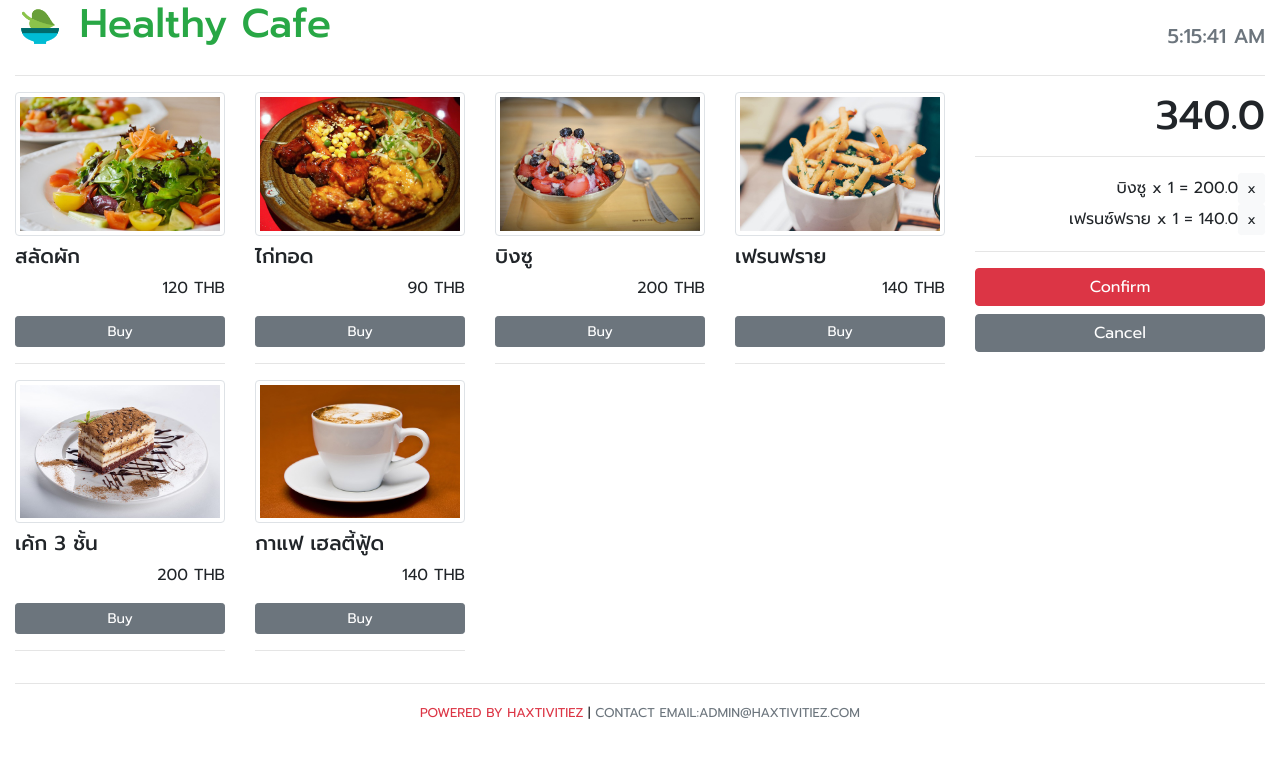
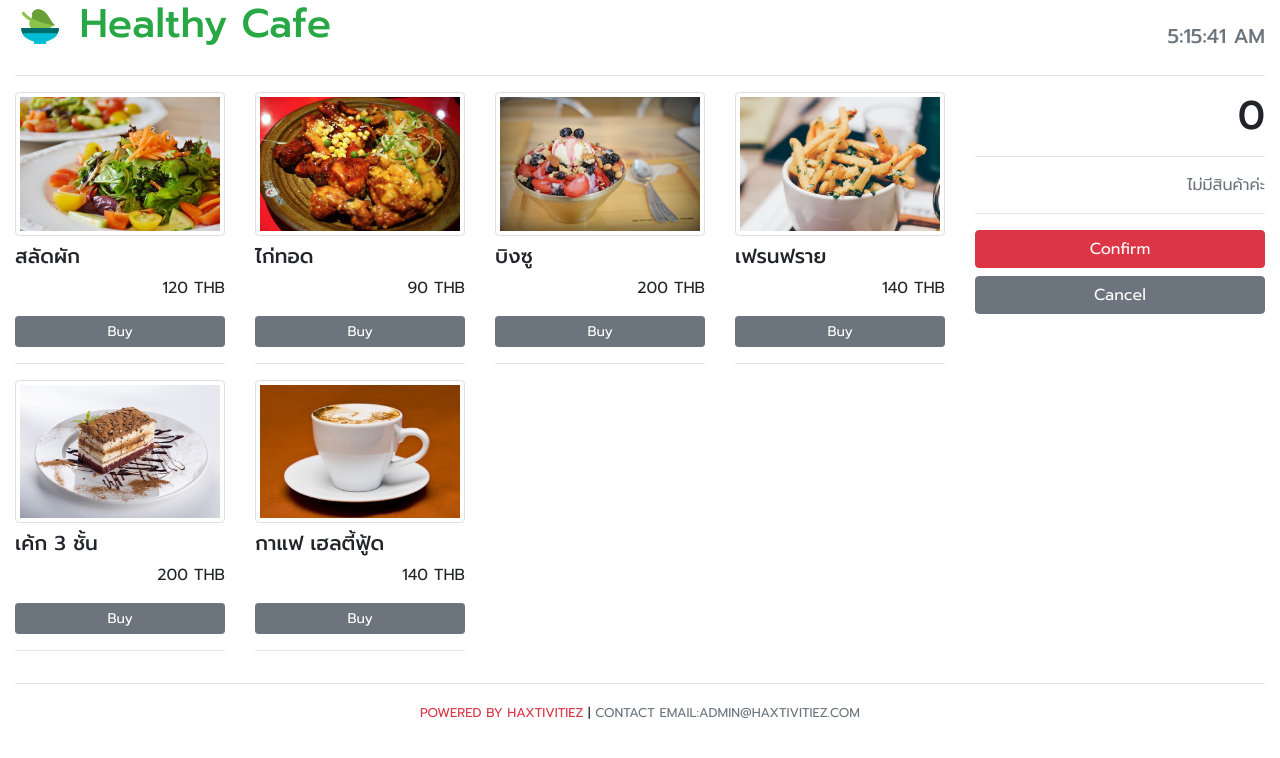
Before and after one commit to un4ckn0wl3z/react-ground-up, a React (Create React App) app in the folder clientuix/: page / in a window 1280 px wide. Shown: the top 758 px of the page. Built offline with nearby package versions, Linux system fonts and the light colour scheme; the HTML template or start-up script is replaced by a standard one.

Commit message:
implement add order

```diff
--- a/clientuix/src/components/monitor/Caculator.js
+++ b/clientuix/src/components/monitor/Caculator.js
@@ -1,17 +1,30 @@
 import React, { Component } from 'react';
 class Caculator extends Component {
+
+
+    showOrders(orders) {
+        if (!orders || orders.length == 0) {
+            return <li className="text-right text-muted title">ไม่มีสินค้าค่ะ</li>
+        } else {
+            return orders.map(order => {
+                return (
+                    <li key={order.product.productId} className="text-right text-succes title">
+                        {order.product.productName} x {order.quantity} = {order.quantity * order.product.unitPrice}
+                        <button className="btn btn-light btn-sm"> x </button>
+                    </li>
+                );
+            })
+        }
+    }
+
     render() {
+        const { totalPrice, orders } = this.props;
         return (
             <div>
-                <h1 className="text-right">340.0</h1>
+                <h1 className="text-right">{totalPrice}</h1>
                 <hr />
                 <ul className="list-unstyled">
-                    <li className="text-right text-succes title">บิงซู x 1 = 200.0
-                        <button className="btn btn-light btn-sm"> x</button>
-                    </li>
-                    <li className="text-right text-succes title">เฟรนซ์ฟราย x 1 = 140.0
-                        <button className="btn btn-light btn-sm"> x</button>
-                    </li>
+                    {this.showOrders(orders)}
                 </ul>
                 <hr />
                 <button className="btn btn-block btn-danger title">Confirm</button>
--- a/clientuix/src/components/monitor/Monitor.js
+++ b/clientuix/src/components/monitor/Monitor.js
@@ -4,15 +4,43 @@
 
 class Monitor extends Component {
 
+    constructor(props) {
+        super(props);
+        this.state = {
+            totalPrice: 0,
+            orders: []
+        }
+        this.addOrder = this.addOrder.bind(this);
+    }
+
+
+    addOrder(product){
+        let findOrder = this.state.orders.find( order => order.product.productId == product.productId);
+        if(findOrder){
+            findOrder.quantity++;
+        }else{
+            this.state.orders.push({
+                product: product,
+                quantity: 1
+            });
+        }
+        const totalPrice = this.state.totalPrice + parseInt(product.unitPrice);
+        this.setState({
+            totalPrice: totalPrice,
+            order: this.state.orders
+        });
+
+    }
+
     render() {
         return (
             <div className="container-fluid">
                 <div className="row">
                     <div className="col-md-9">
-                        <ProductList products={this.props.products} />
+                        <ProductList products={this.props.products} onAddOrder={this.addOrder} />
                     </div>
                     <div className="col-md-3">
-                        <Caculator />
+                        <Caculator totalPrice={this.state.totalPrice} orders={this.state.orders}/>
                     </div>
                 </div>
             </div>
--- a/clientuix/src/components/product/ProductItem.js
+++ b/clientuix/src/components/product/ProductItem.js
@@ -7,13 +7,15 @@
     }
 
     render() {
-        const { productName, unitPrice, thumbnail } = this.props;
+        const { productName, unitPrice, thumbnail } = this.props.product;
         return (
             <div className="col-md-3 col-sm-6">
                 <img className="img-fluid img-thumbnail" src={thumbnail} />
                 <h5 className="mt-2">{productName}</h5>
                 <p className="text-right title">{unitPrice} THB</p>
-                <button className="btn btn-block btn-secondary btn-sm title">Buy</button>
+                <button className="btn btn-block btn-secondary btn-sm title" onClick={(e) => {
+                    this.props.onAddOrder(this.props.product);
+                }} >Buy</button>
                 <hr/>
             </div>
         )
--- a/clientuix/src/components/product/ProductList.js
+++ b/clientuix/src/components/product/ProductList.js
@@ -1,16 +1,12 @@
 import React, { Component } from 'react';
 import ProductItem from './ProductItem';
 class ProductList extends Component {
-
-
     showProducts() {
 
         return this.props.products && this.props.products.map(product => (
-            <ProductItem key={product.productId} {...product} />
+            <ProductItem key={product.productId} product={product} onAddOrder={this.props.onAddOrder}/>
         ));
-
     }
-
     render() {
         return (
             <div className="row">
```
